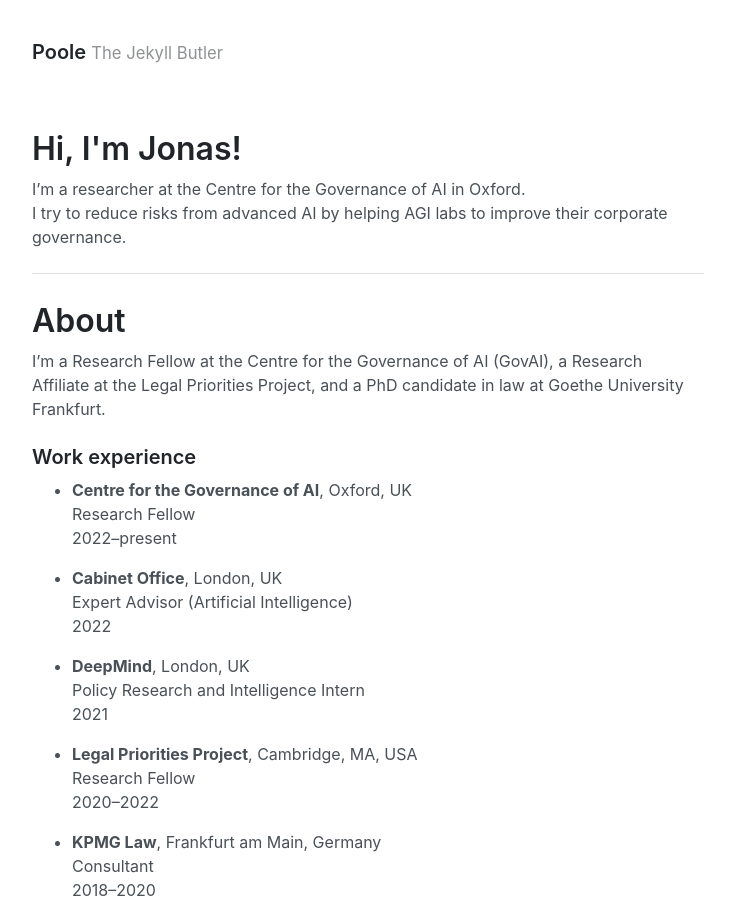
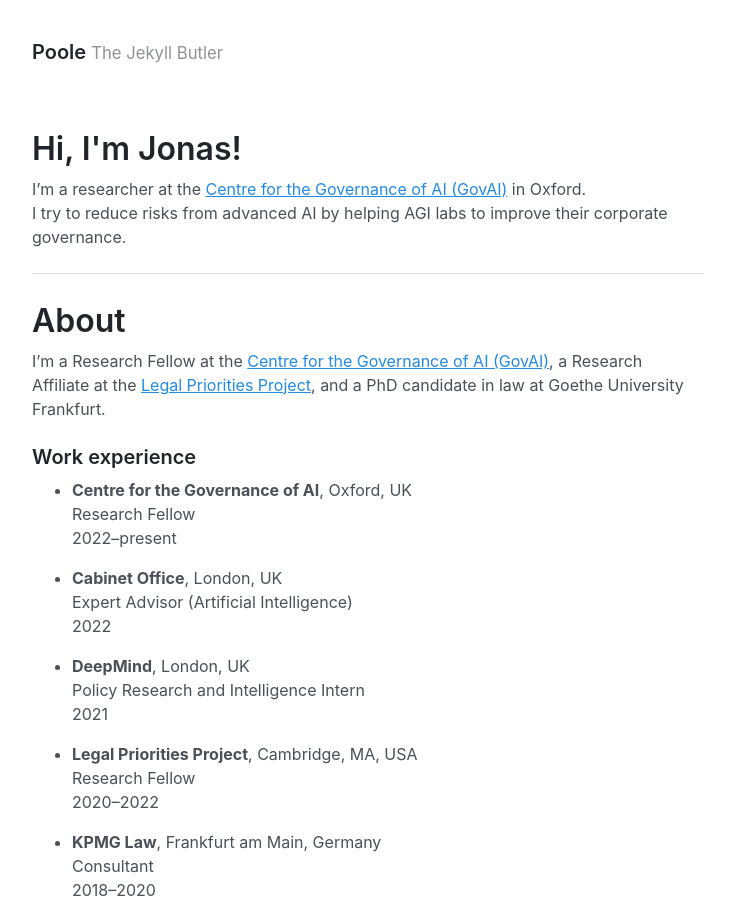
Before and after one commit to jonasschuett/jonasschuett.github.io, a Jekyll site: the page built from _posts/2020-04-04-introduction.md, in a window 1280 px wide and 900 px high. Shown: the whole window, without its empty margins (272-1007 px from the left). Built offline with Jekyll 4.4.1, drawn with Linux system fonts in a browser that asks for light colours.

Commit message:
Update 2020-04-04-introduction.md

```diff
--- a/_posts/2020-04-04-introduction.md
+++ b/_posts/2020-04-04-introduction.md
@@ -3,13 +3,13 @@ layout: page
 title: Hi, I'm Jonas!
 ---
 
-I’m a researcher at the Centre for the Governance of AI in Oxford. <br>
+I’m a researcher at the [Centre for the Governance of AI (GovAI)](https://governance.ai/) in Oxford. <br>
 I try to reduce risks from advanced AI by helping AGI labs to improve their corporate governance.
 
 ---
 
 # About
-I’m a Research Fellow at the Centre for the Governance of AI (GovAI), a Research Affiliate at the Legal Priorities Project, and a PhD candidate in law at Goethe University Frankfurt.
+I’m a Research Fellow at the [Centre for the Governance of AI (GovAI)](https://governance.ai/), a Research Affiliate at the [Legal Priorities Project](https://www.legalpriorities.org/), and a PhD candidate in law at Goethe University Frankfurt.
 
 ### Work experience
 - **Centre for the Governance of AI**, Oxford, UK <br>
```
